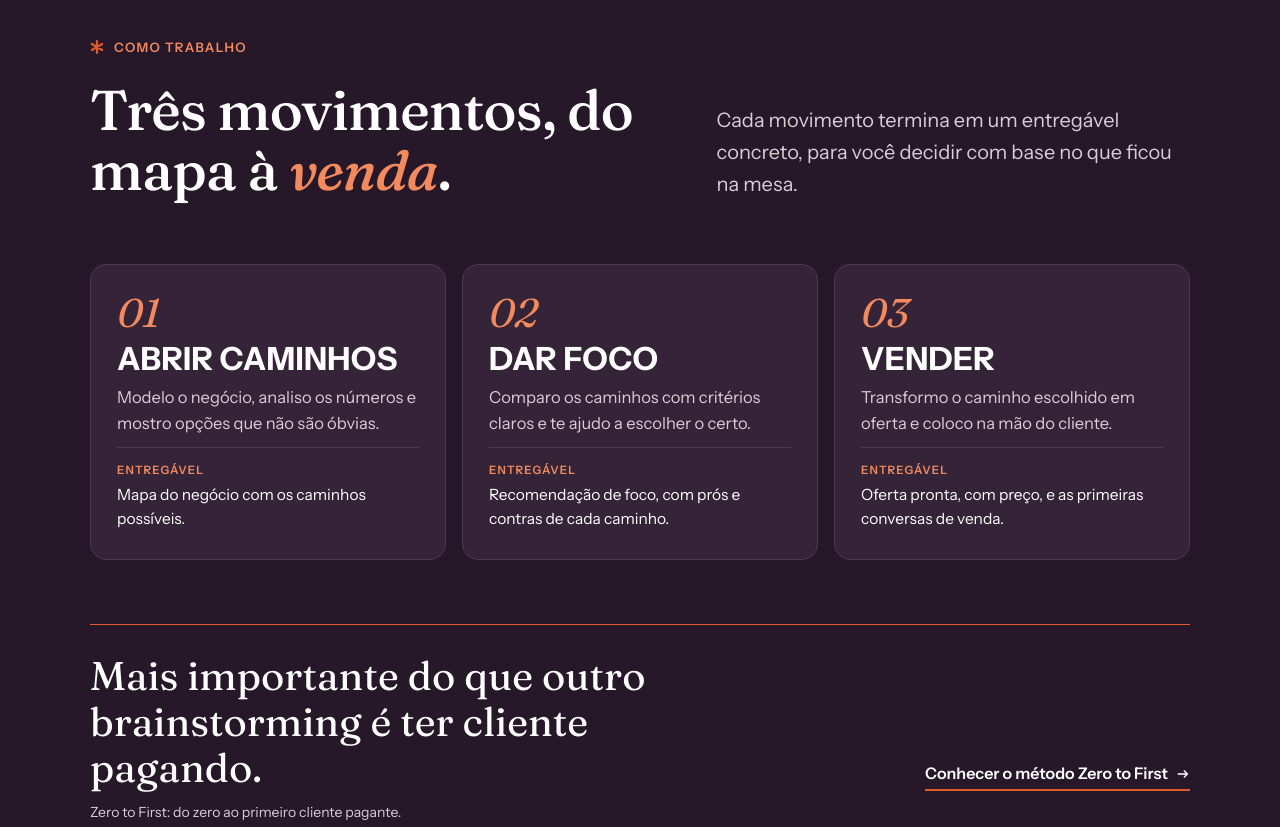
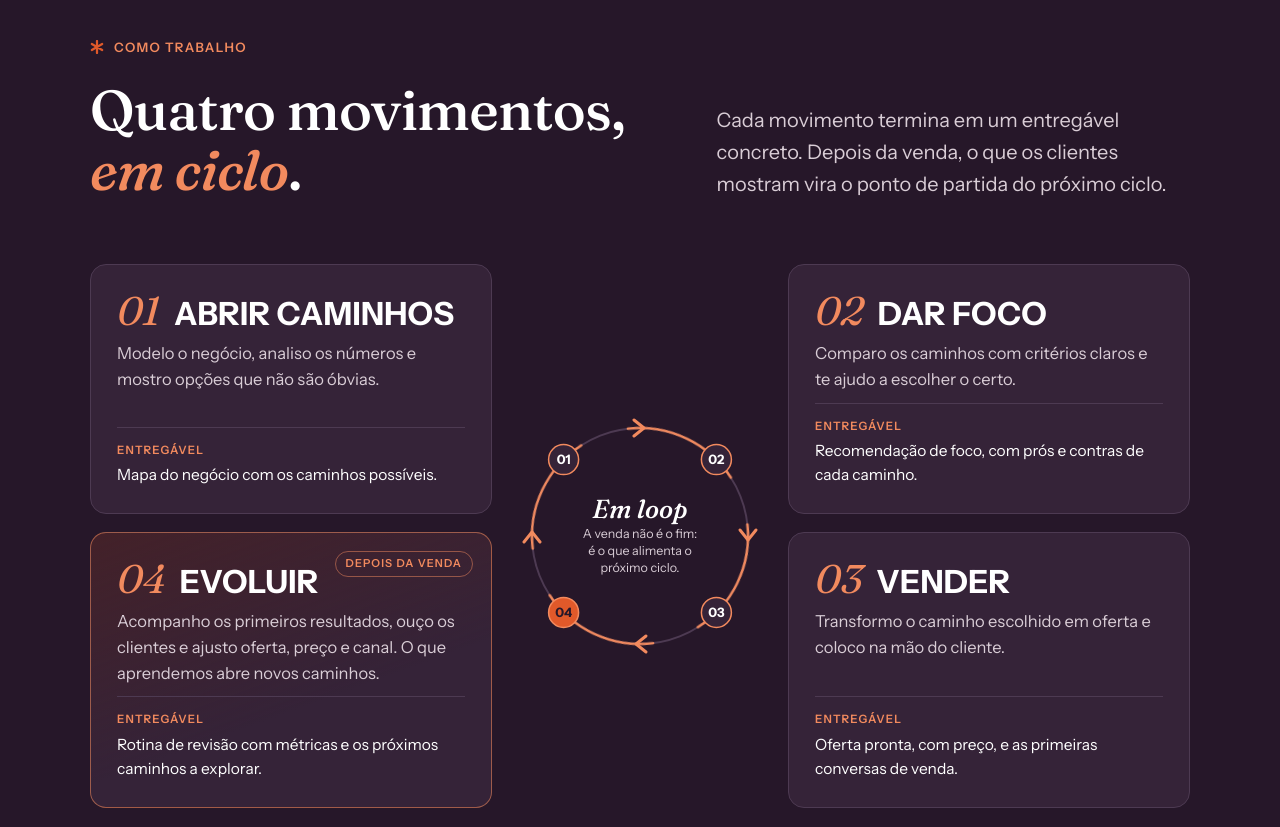
Before and after one commit to miguelsnahas-ai/miguelsnahas-ai.github.io, a plain HTML site: page index.html in a window 1280 px wide. Shown: the part 2260-3087 px from the top of the page. Drawn offline with Linux system fonts and the light colour scheme.

Commit message:
Home: Como trabalho em ciclo, com o movimento Evoluir
Quatro movimentos em volta de um círculo (01 Abrir caminhos, 02 Dar foco,
03 Vender, 04 Evoluir), com setas no sentido horário. No celular, os
cartões ficam em sequência e uma nota mostra a volta ao 01.

Co-Authored-By: Claude Opus 5.5 <noreply@anthropic.com>
Claude-Session: https://claude.ai/code/session_01Wow97CXGNUyNqw1nX8bET8

```diff
--- a/index.html
+++ b/index.html
@@ -247,18 +247,45 @@
   /* ============================ COMO TRABALHO ============================ */
   .method .h-section span { font-style: italic; color: var(--pers-light); }
   .tag { font-weight: 600; font-size: 10.5px; letter-spacing: .08em; text-transform: uppercase; color: var(--muted); }
-  .moves { display: grid; grid-template-columns: repeat(3, minmax(0, 1fr)); gap: 16px; }
-  .move { display: flex; flex-direction: column; gap: 10px; padding: 28px 26px; border: 1px solid var(--plum-line); border-radius: 16px; background: var(--plum-2); }
+  /* Como trabalho: quatro movimentos em ciclo */
+  .cycle { position: relative; display: grid; grid-template-columns: minmax(0, 1fr) 240px minmax(0, 1fr); grid-template-rows: auto auto; gap: 18px 28px; align-items: stretch; }
+  .move { position: relative; display: flex; flex-direction: column; gap: 10px; padding: 26px 26px; border: 1px solid var(--plum-line); border-radius: 16px; background: var(--plum-2); }
+  .move:nth-child(1) { grid-column: 1; grid-row: 1; }
+  .move:nth-child(2) { grid-column: 3; grid-row: 1; }
+  .move:nth-child(3) { grid-column: 3; grid-row: 2; }
+  .move:nth-child(4) { grid-column: 1; grid-row: 2; }
+  .move.is-loop { border-color: rgba(242, 138, 94, .55); background: linear-gradient(160deg, rgba(224, 89, 42, .16), var(--plum-2) 60%); }
+  .move-head { display: flex; align-items: baseline; gap: 14px; }
   .move-num { font-family: var(--serif); font-style: italic; font-size: 40px; line-height: 1; color: var(--pers-light); }
   .move h3 { font-family: var(--sans); font-stretch: 75%; font-weight: 700; font-size: 32px; text-transform: uppercase; letter-spacing: .01em; line-height: 1; }
   .move p { color: var(--on-plum); font-size: 16.5px; line-height: 1.55; }
   .move .move-out { margin-top: auto; padding-top: 14px; border-top: 1px solid var(--plum-line); color: #FFFFFF; font-size: 15.5px; }
   .move-out span { display: block; font-weight: 600; font-size: 11.5px; letter-spacing: .1em; text-transform: uppercase; color: var(--pers-light); margin-bottom: 4px; }
+  .move-tag { position: absolute; top: 18px; right: 18px; font-size: 11px; font-weight: 600; letter-spacing: .1em; text-transform: uppercase; color: var(--pers-light); border: 1px solid rgba(242, 138, 94, .5); border-radius: 999px; padding: 3px 10px; }
+  .ring { grid-column: 2; grid-row: 1 / 3; align-self: center; position: relative; width: 240px; height: 240px; }
+  .ring svg { position: absolute; inset: 0; width: 100%; height: 100%; overflow: visible; }
+  .ring .spin { transform-origin: 120px 120px; animation: ring-spin 30s linear infinite; }
+  .ring-center { position: absolute; inset: 52px; border-radius: 50%; display: flex; flex-direction: column; align-items: center; justify-content: center; text-align: center; gap: 4px; padding: 10px; }
+  .ring-center b { font-family: var(--serif); font-style: italic; font-weight: 500; font-size: 26px; line-height: 1; color: #FFFFFF; }
+  .ring-center small { font-size: 12.5px; line-height: 1.35; color: var(--on-plum); }
+  .loop-note { display: none; }
+  @keyframes ring-spin { to { transform: rotate(360deg); } }
+  @media (prefers-reduced-motion: reduce) { .ring .spin { animation: none; } }
+  @media (max-width: 1100px) { .cycle { grid-template-columns: minmax(0, 1fr) 190px minmax(0, 1fr); gap: 16px 20px; } .ring { width: 190px; height: 190px; } .ring-center { inset: 40px; } .ring-center b { font-size: 21px; } .ring-center small { font-size: 11.5px; } .move h3 { font-size: 28px; } }
+  @media (max-width: 900px) {
+    .cycle { grid-template-columns: 1fr; gap: 0; }
+    .move:nth-child(n) { grid-column: 1; grid-row: auto; }
+    .move + .move { margin-top: 30px; }
+    .move + .move::before { content: ""; position: absolute; left: 44px; top: -31px; width: 2px; height: 30px; background: linear-gradient(var(--plum-line), var(--pers-light)); }
+    .ring { display: none; }
+    .loop-note { display: flex; align-items: center; gap: 12px; margin-top: 14px; padding: 14px 18px; border: 1px dashed rgba(242, 138, 94, .6); border-radius: 14px; color: #FFFFFF; font-size: 15px; line-height: 1.4; }
+    .loop-note svg { flex: none; width: 28px; height: 28px; color: var(--pers-light); }
+  }
   .belief { margin-top: clamp(40px, 6vw, 64px); display: grid; grid-template-columns: 1fr auto; gap: 10px 32px; align-items: end; padding-top: 28px; border-top: 1.5px solid var(--pers); }
   .belief p { font-family: var(--serif); font-size: clamp(26px, 3.2vw, 40px); line-height: 1.15; max-width: 26ch; color: #FFFFFF; }
   .belief .text-link { color: #FFFFFF; }
   .belief small { grid-column: 1 / -1; font-size: 14px; color: var(--on-plum); }
-  @media (max-width: 900px) { .moves { grid-template-columns: 1fr; } .belief { grid-template-columns: 1fr; } }
+  @media (max-width: 900px) { .belief { grid-template-columns: 1fr; } }
 
   /* ============================ FRENTES ============================ */
   .offers { display: grid; grid-template-columns: repeat(3, minmax(0, 1fr)); gap: 16px; }
@@ -508,30 +535,50 @@
     <div class="section-head">
       <div>
         <p class="eyebrow"><svg class="ast" aria-hidden="true"><use href="#ast"/></svg>Como trabalho</p>
-        <h2 class="h-section" id="method-title">Três movimentos, do mapa à <span>venda</span>.</h2>
+        <h2 class="h-section" id="method-title">Quatro movimentos, <span>em ciclo</span>.</h2>
       </div>
-      <p class="lead">Cada movimento termina em um entregável concreto, para você decidir com base no que ficou na mesa.</p>
+      <p class="lead">Cada movimento termina em um entregável concreto. Depois da venda, o que os clientes mostram vira o ponto de partida do próximo ciclo.</p>
     </div>
-    <ol class="moves">
+    <div class="cycle">
+      <ol class="moves" style="display:contents">
         <li class="move reveal">
-        <span class="move-num">01</span>
-        <h3>Abrir caminhos</h3>
+          <div class="move-head"><span class="move-num">01</span><h3>Abrir caminhos</h3></div>
           <p>Modelo o negócio, analiso os números e mostro opções que não são óbvias.</p>
           <p class="move-out"><span>Entregável</span>Mapa do negócio com os caminhos possíveis.</p>
         </li>
         <li class="move reveal">
-        <span class="move-num">02</span>
-        <h3>Dar foco</h3>
+          <div class="move-head"><span class="move-num">02</span><h3>Dar foco</h3></div>
           <p>Comparo os caminhos com critérios claros e te ajudo a escolher o certo.</p>
           <p class="move-out"><span>Entregável</span>Recomendação de foco, com prós e contras de cada caminho.</p>
         </li>
         <li class="move reveal">
-        <span class="move-num">03</span>
-        <h3>Vender</h3>
+          <div class="move-head"><span class="move-num">03</span><h3>Vender</h3></div>
           <p>Transformo o caminho escolhido em oferta e coloco na mão do cliente.</p>
           <p class="move-out"><span>Entregável</span>Oferta pronta, com preço, e as primeiras conversas de venda.</p>
         </li>
+        <li class="move is-loop reveal">
+          <span class="move-tag">Depois da venda</span>
+          <div class="move-head"><span class="move-num">04</span><h3>Evoluir</h3></div>
+          <p>Acompanho os primeiros resultados, ouço os clientes e ajusto oferta, preço e canal. O que aprendemos abre novos caminhos.</p>
+          <p class="move-out"><span>Entregável</span>Rotina de revisão com métricas e os próximos caminhos a explorar.</p>
+        </li>
       </ol>
+      <div class="ring" aria-hidden="true">
+        <svg viewBox="0 0 240 240">
+          <circle cx="120" cy="120" r="108" fill="none" stroke="#4D3A52" stroke-width="2"/>
+          <g class="spin"><circle cx="120" cy="120" r="108" fill="none" stroke="#F28A5E" stroke-width="2.4" stroke-linecap="round" stroke-dasharray="120 50"/></g>
+          <g transform="rotate(0 120 120)"><path d="M114 4l10 8-10 8" fill="none" stroke="#F28A5E" stroke-width="3" stroke-linecap="round" stroke-linejoin="round"/></g><g transform="rotate(90 120 120)"><path d="M114 4l10 8-10 8" fill="none" stroke="#F28A5E" stroke-width="3" stroke-linecap="round" stroke-linejoin="round"/></g><g transform="rotate(180 120 120)"><path d="M114 4l10 8-10 8" fill="none" stroke="#F28A5E" stroke-width="3" stroke-linecap="round" stroke-linejoin="round"/></g><g transform="rotate(270 120 120)"><path d="M114 4l10 8-10 8" fill="none" stroke="#F28A5E" stroke-width="3" stroke-linecap="round" stroke-linejoin="round"/></g>
+          <g font-family="Instrument Sans, sans-serif" font-size="13" font-weight="700" fill="#FFFFFF" text-anchor="middle">
+            <circle cx="43.6" cy="43.6" r="15" fill="#352338" stroke="#F28A5E" stroke-width="1.5"/><text x="43.6" y="48">01</text>
+            <circle cx="196.4" cy="43.6" r="15" fill="#352338" stroke="#F28A5E" stroke-width="1.5"/><text x="196.4" y="48">02</text>
+            <circle cx="196.4" cy="196.4" r="15" fill="#352338" stroke="#F28A5E" stroke-width="1.5"/><text x="196.4" y="201">03</text>
+            <circle cx="43.6" cy="196.4" r="15" fill="#E0592A" stroke="#F28A5E" stroke-width="1.5"/><text x="43.6" y="201" fill="#261729">04</text>
+          </g>
+        </svg>
+        <div class="ring-center"><b>Em loop</b><small>A venda não é o fim: é o que alimenta o próximo ciclo.</small></div>
+      </div>
+    </div>
+    <p class="loop-note"><svg viewBox="0 0 24 24" fill="none" stroke="currentColor" stroke-width="2" stroke-linecap="round" stroke-linejoin="round" aria-hidden="true"><path d="M3 12a9 9 0 1 0 3-6.7"/><path d="M3 4v5h5"/></svg>Depois de evoluir, o ciclo recomeça em 01 com o que os clientes mostraram.</p>
     <div class="belief">
       <p>Mais importante do que outro brainstorming é ter cliente pagando.</p>
       <a class="text-link" href="/zero-to-first/" data-cta="method_ztf">Conhecer o método Zero to First
```
Also changed, not shown: llms.txt. Lines whose indentation alone changed are shown as unchanged.
